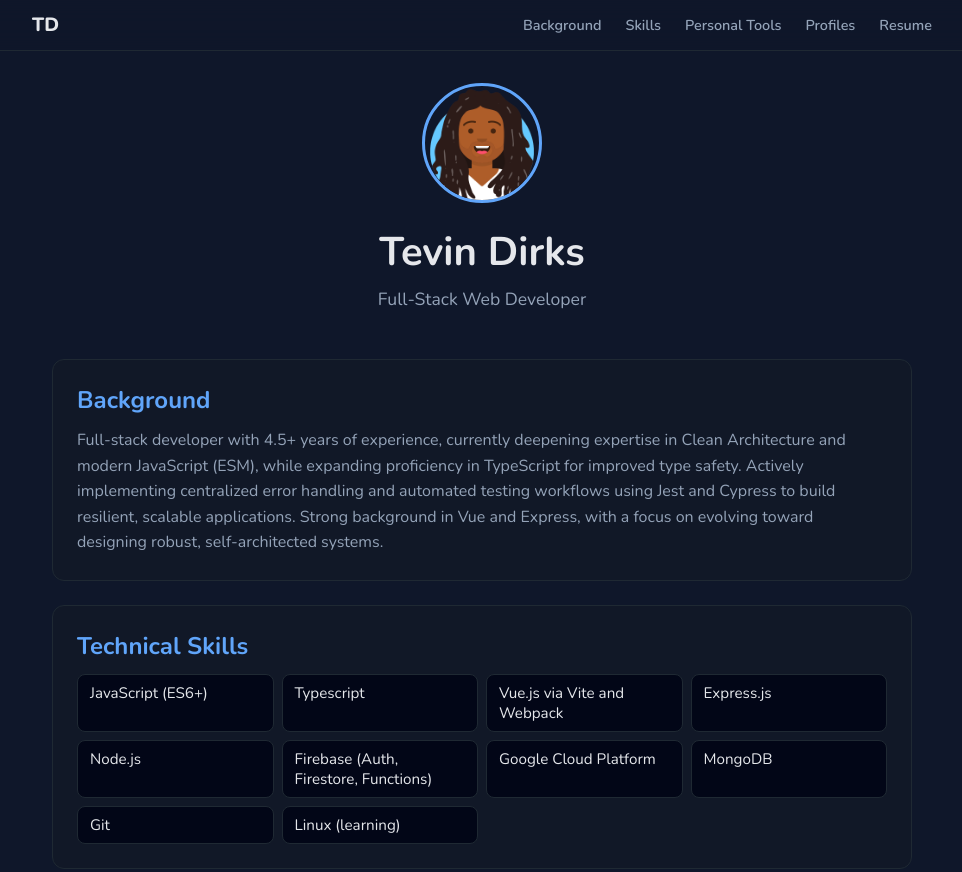
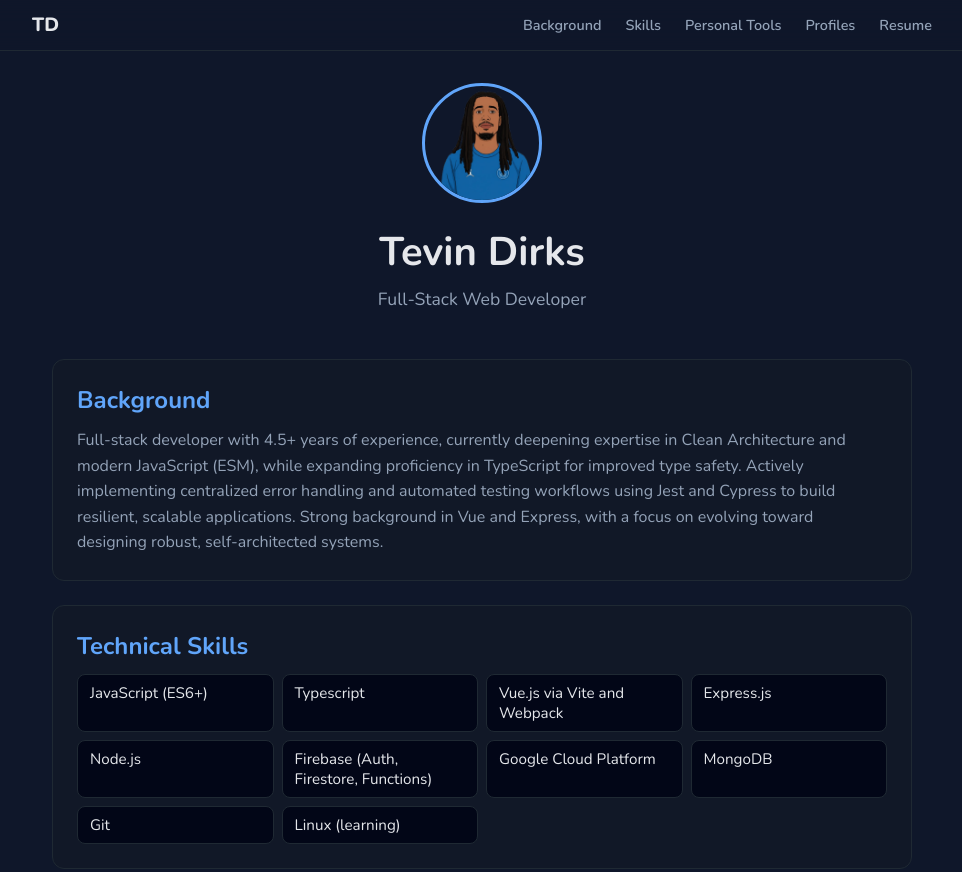
Before and after one commit to tevcodes/cv-website, a website built with Vite: page index.html in a window 1280 px wide. Shown: the top 872 px of the page, without its empty margins (158-1120 px from the left). Built offline with nearby package versions, Linux system fonts and the light colour scheme.

Commit message:
profile pic update

```diff
--- a/index.html
+++ b/index.html
@@ -4,7 +4,7 @@
 <html lang="en">
   <head>
     <meta charset="UTF-8" />
-    <link rel="icon" type="image/svg+xml" href="./avataaars.png" />
+    <link rel="icon" type="image/svg+xml" href="./tev.png" />
     <link rel="stylesheet" href="https://cdnjs.cloudflare.com/ajax/libs/font-awesome/6.5.1/css/all.min.css">
     <meta name="viewport" content="width=device-width, initial-scale=1.0" />
     <title>Tevin Dirks - Full Stack Web Developer</title>
@@ -36,7 +36,7 @@
 
         <section class="hero">
           <img
-            src="/avataaars.png"
+            src="/tev.png"
             alt="Your Name profile photo"
             class="avatar"
           />
```
Also changed, not shown: public/tev.jpg (added), public/tev.png (added).
